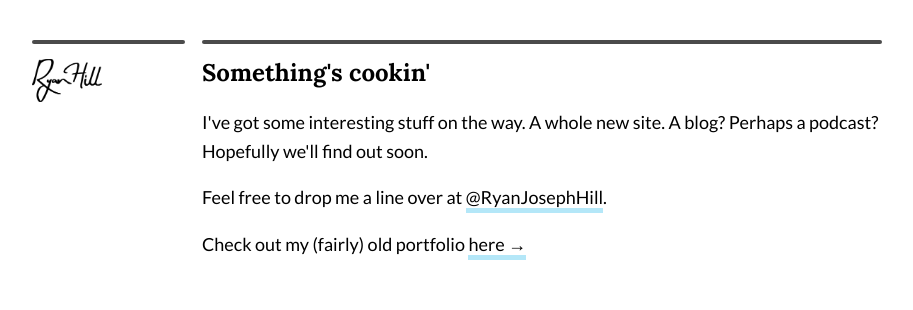
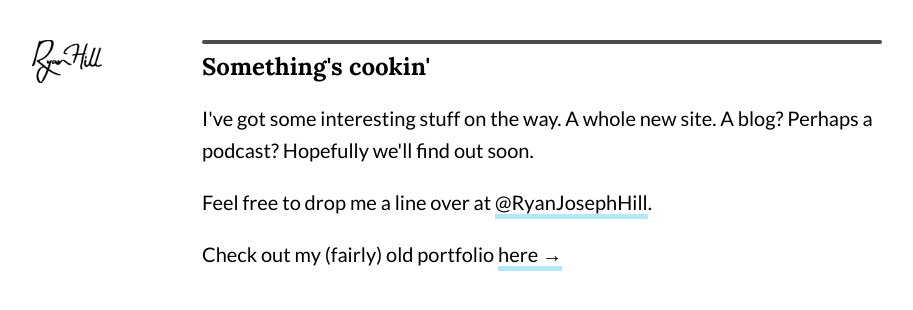
Before and after one commit to ryanjhill/portfolio, a plain HTML site: page index.html in a window 1280 px wide. Shown: the whole page, without its empty margins (183-1096 px from the left). Drawn offline with Linux system fonts and the light colour scheme.

Commit message:
playing around with font sizes

```diff
--- a/index.css
+++ b/index.css
@@ -1,6 +1,6 @@
 body {
   /*color: #444;*/
-  background-color: #ffffff;
+  /*background-color: #f4f4f4;*/
 }
 
 .main {
@@ -8,7 +8,7 @@ body {
   max-width: 850px;
   line-height: 1.6;
   font-family: 'Lato', sans-serif;
-  font-size: 18px;
+  font-size: 20px;
   padding: 0 20px;
 }
 
@@ -64,7 +64,7 @@ h2 {
   height: 4px;
   max-width: 100%;
   background-color: #4B4B4B;
-  margin-bottom: 15px;
+  margin-bottom: 9px;
 }
 
 .signature {
--- a/index.html
+++ b/index.html
@@ -13,8 +13,12 @@
 
   <body>
     <div class="main">
+      <!-- <div class="">
+        <img src="images/signature.png" class="signature">
+
+      </div> -->
       <div class="panel panel--left">
-        <div class="divider"></div>
+        <!-- <div class="divider"></div> -->
         <img src="images/signature.png" class="signature">
       </div>
 
```
